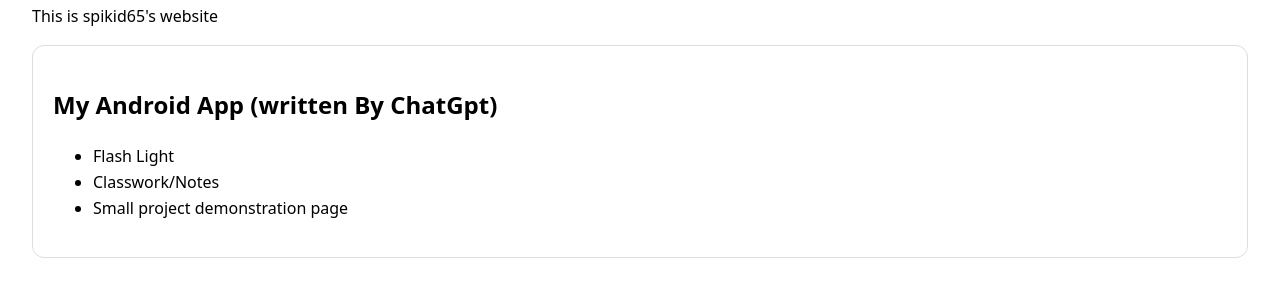
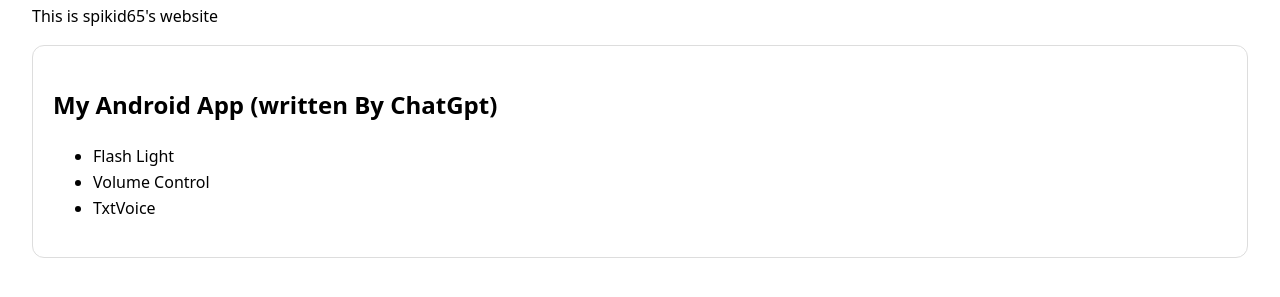
Before and after one commit to spikid65/spikid65.github.io, a plain HTML site: page index.html in a window 1280 px wide. Shown: the part 101-398 px from the top of the page. Drawn offline with Linux system fonts and the light colour scheme; some packages are replaced by stand-ins of ours; a script that the page names is missing.

Commit message:
Update index.html

```diff
--- a/index.html
+++ b/index.html
@@ -43,8 +43,8 @@
     <h2>My Android App (written By ChatGpt)</h2>
     <ul>
       <li>Flash Light</li>
-      <li>Classwork/Notes</li>
-      <li>Small project demonstration page</li>
+      <li>Volume Control</li>
+      <li>TxtVoice</li>
     </ul>
   </div>
 
```
